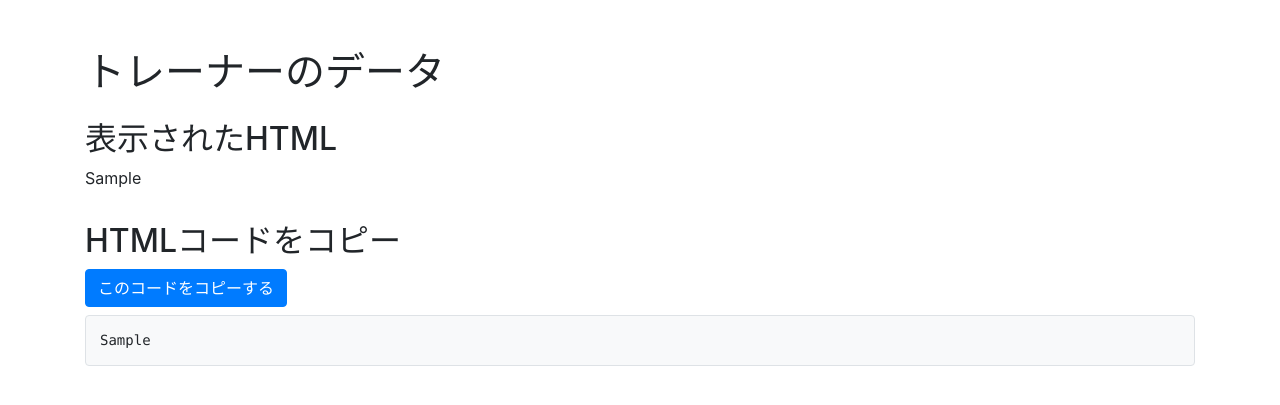
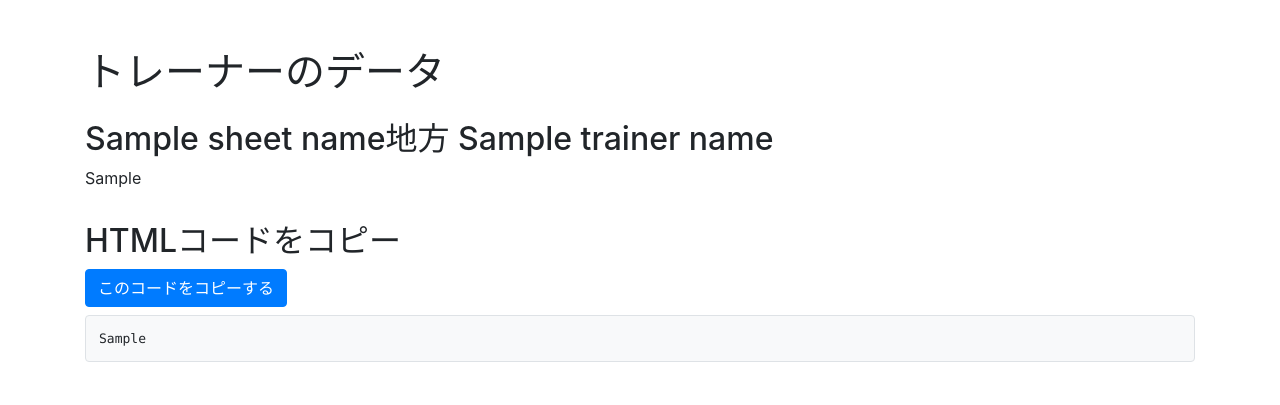
Before and after one commit to boitoshi/Spreadsheet-to-HTML, a Flask app: template templates/result.html in a window 1280 px wide. Shown: the top 405 px of the page. Run offline with Flask 3, Linux system fonts and the light colour scheme; the template is opened without the code that fills it: most values are stand-ins (such as "Sample title", 1, 10 or a date in 2020); some libraries are stand-ins or nearby versions.

Commit message:
一旦デプロイ前

```diff
--- a/app.py
+++ b/app.py
@@ -48,6 +48,48 @@ def get_trainers():
 
 @app.route('/generate_html', methods=['POST'])
 def generate_html():
+    stylesheet = """
+    <style>
+    .table-elite-four {
+    width: auto; /* ブラウザに合わせて適度に */
+    max-width: 100%; /* 最大幅を100%に */
+    border-collapse: collapse;
+    font-size: 12px; /* テキストサイズを12pxに */
+    margin: 0 auto; /* 中央揃え */
+    }
+
+    .table-elite-four th, .table-elite-four td {
+    border: 1px solid #000; /* 罫線1px */
+    padding: 8px;
+    }
+
+    .table-elite-four th {
+    background-color: #ffbd59;
+    text-align: center;
+    }
+
+    .table-elite-four td {
+    background-color: #fffaf2;
+    }
+
+    td ul {
+    margin: 0;
+    padding-left: 0;  /* 左側のパディングをリセット */
+    list-style-position: inside;  /* リストのマーカー（•など）をテキストの内側に表示 */
+    }
+
+    @media screen and (max-width: 600px) {
+    .table-elite-four {
+    width: 100%; /* モバイルでは幅を100%に */
+    font-size: 10px; /* テキストサイズを小さく */
+    }
+
+    .table-elite-four th, .table-elite-four td {
+    padding: 4px; /* パディングを小さく */
+    }
+    }
+    </style>
+    """
     try:
         # ダミーデータの読み込み
         with open('sample-ELITE4.json', 'r', encoding='utf-8') as f:
@@ -65,8 +107,8 @@ def generate_html():
             return redirect(url_for('index'))
 
         # HTMLテーブルを生成
-        html_output = f"<h2>{trainer_name}</h2>\n"
-        html_output += "<table class='table-elite-four'><tbody>\n"
+        # html_output = f"<h2>{trainer_name}</h2>\n"
+        html_output = "<table class='table-elite-four'><tbody>\n"
 
         # ポケモン名と性別
         html_output += "<tr>\n"
@@ -95,12 +137,14 @@ def generate_html():
             html_output += f"    <td align='center'>Lv.{level}</td>\n"
         html_output += "</tr>\n"
 
-        # とくせい
-        html_output += "<tr>\n"
-        for entry in filtered_data:
-            ability = entry.get('とくせい', '')
-            html_output += f"    <td align='center'>{ability}</td>\n"
-        html_output += "</tr>\n"
+        # とくせい（なかったら表示しない）
+        abilities_exist = any('とくせい' in entry for entry in filtered_data)
+        if abilities_exist:
+            html_output += "<tr>\n"
+            for entry in filtered_data:
+                ability = entry.get('とくせい', '')
+                html_output += f"    <td align='center'>{ability}</td>\n"
+            html_output += "</tr>\n"
 
         # わざ
         html_output += "<tr>\n"
@@ -126,7 +170,8 @@ def generate_html():
         flash('データファイルの読み込みに失敗しました。')
         return redirect(url_for('index'))
 
-    return render_template('result.html', html_output=pretty_html_output)
+    pretty_html_output = pretty_html_output + stylesheet
+    return render_template('result.html', html_output=pretty_html_output, sheet_name=sheet_name, trainer_name=trainer_name)
 
 if __name__ == '__main__':
     app.run(debug=True)
--- a/templates/result.html
+++ b/templates/result.html
@@ -16,6 +16,7 @@
             padding: 1em;
             border: 1px solid #dee2e6;
             border-radius: 0.25rem;
+            font-size: small;
         }
     </style>
     <script>
@@ -34,7 +35,7 @@
 
         <!-- 表示用エリア -->
         <div class="display-area">
-            <h2>表示されたHTML</h2>
+            <h2>{{ sheet_name }}地方 {{ trainer_name }}</h2>
             <!-- 実際のHTMLを表示 -->
             {{ html_output|safe }}
         </div>
```
Also changed, not shown: README.md.
